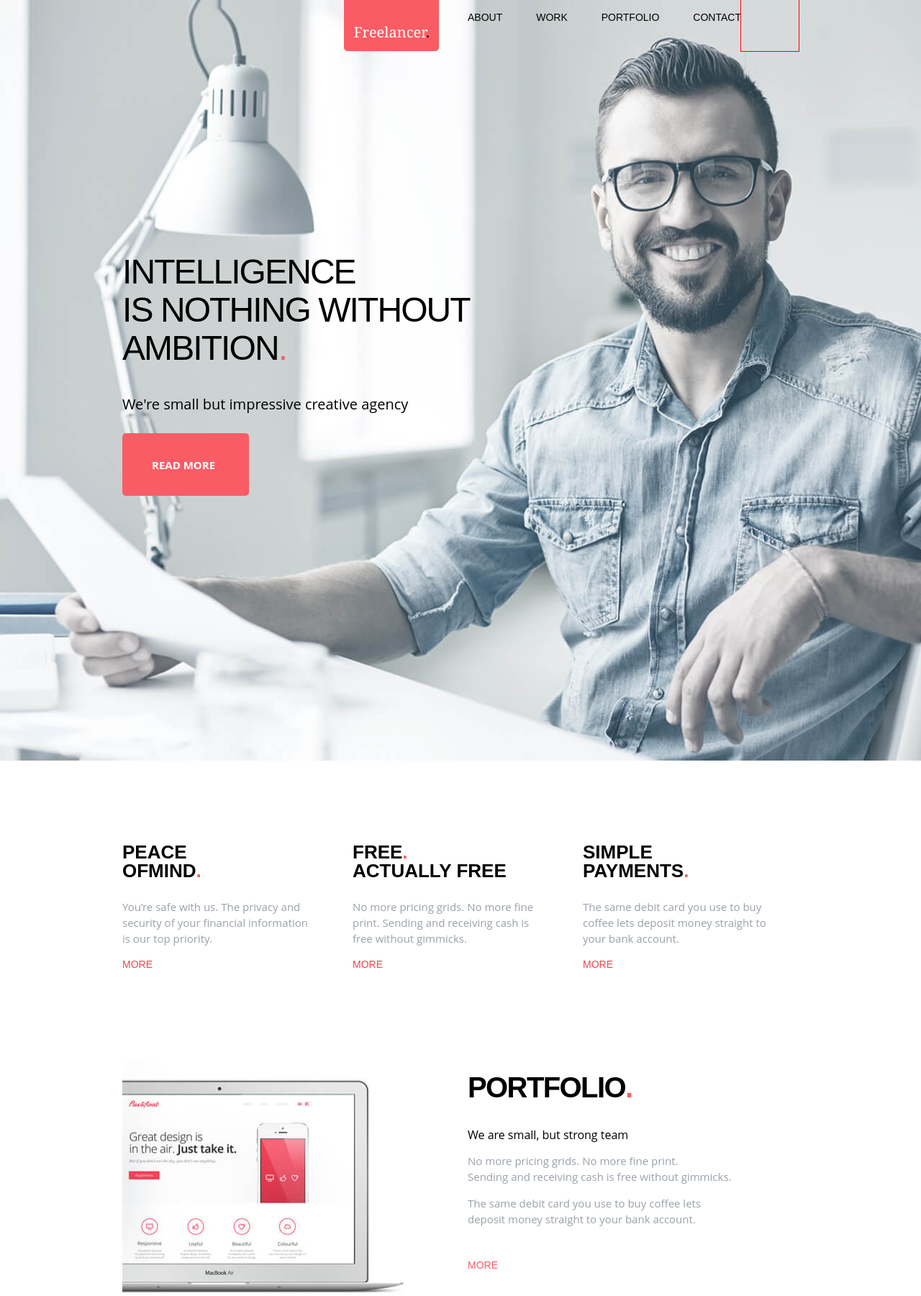
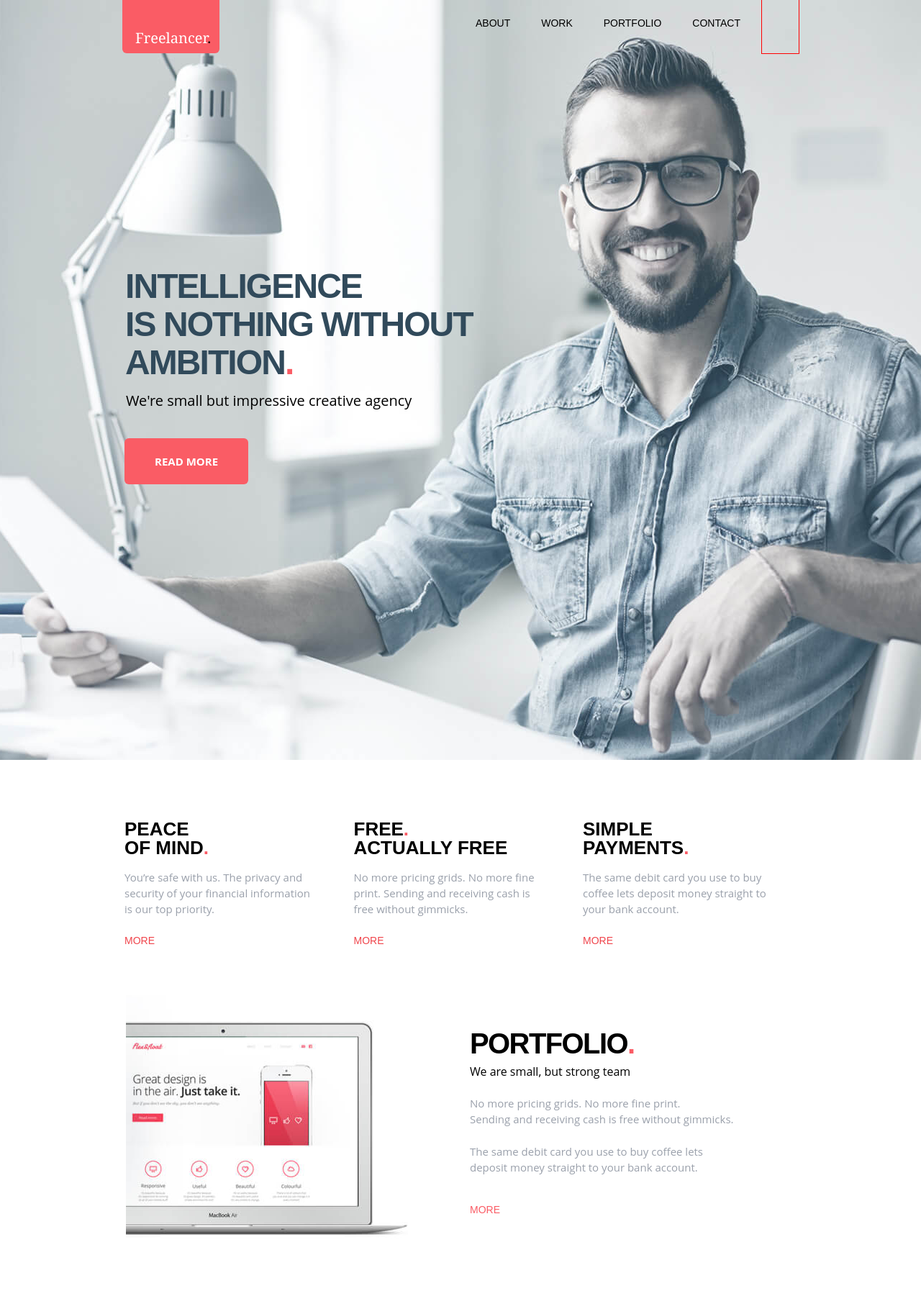
Before and after one commit to roman-ps/freelancer, a website: page index.html in a window 1280 px wide. Shown: the top 1801 px of the page at 72% size. Drawn offline with nearby package versions, Linux system fonts and the light colour scheme; files that its build step writes are made by us from their sources.

Commit message:
pixelperfect

```diff
--- a/index.html
+++ b/index.html
@@ -39,7 +39,7 @@
 
         <div class="about-container">
           <div class="about-item">
-            <h3 class="about-item__title">Peace<br> ofmind<span class="about-item__title-dot">.</span></h3>
+            <h3 class="about-item__title">Peace<br> of mind<span class="about-item__title-dot">.</span></h3>
             <p class="about-item__text">You’re safe with us. The privacy and security of your financial information is our top priority.</p>
             <a class="sbout-item__readmore" href="#">More</a>
           </div>
--- a/sass/blocks/about.scss
+++ b/sass/blocks/about.scss
@@ -1,5 +1,5 @@
 .about {
-  padding: 73px 0 125px 0;
+  padding: 57px 0 66px 0;
   font-family: $font-montserrat;
 }
 
@@ -10,10 +10,12 @@
 
 .about-item {
   width: 300px;
+  padding-left: 3px;
 }
 
 .about-item__title {
   width: 220px;
+  margin-bottom: 17px;
   font-size: 26px;
   font-weight: 700;
   line-height: 26px;
@@ -25,6 +27,7 @@
 }
 
 .about-item__text {
+  margin-bottom: 23px;
   width: 265px;
   font-family: $font-opensans;
   font-size: 15px;
--- a/sass/blocks/footer.scss
+++ b/sass/blocks/footer.scss
@@ -1,4 +1,5 @@
 .footer {
+  padding: 67px 0 0 0;
   display: flex;
   justify-content: space-between;
   font-family: $font-opensans;
@@ -8,6 +9,8 @@
 }
 
 .footer-social {
+  display: flex;
+  justify-content: space-between;
   width: 140px;
   font-size: 0;
   outline: red 1px solid;
--- a/sass/blocks/header.scss
+++ b/sass/blocks/header.scss
@@ -1,22 +1,24 @@
 .header {
   background: #ffffff url("../img/header-bg.jpg") no-repeat;
+  background-position: 50% 0;
+
   font-family: $font-montserrat;
 }
 
 .header-top {
   display: flex;
   justify-content: flex-end;
-  margin-bottom: 280px;
+  margin-bottom: 297px;
 }
 
 .header-logo {
+  margin: 0 auto 0 0;
   display: inline-block;
-  padding: 33px 13px 15px 14px;
-  border-radius: 0 0 5px 5px;
+  padding: 41px 12px 10px 18px;
+  border-radius: 0 0 6px 6px;
   background: #fa5c65;
   font-family: $font-domine;
   font-size: 20px;
-//  line-height: 64px;
   color: #ffffff;
 }
 
@@ -26,18 +28,20 @@
 
 .header-menu {
   display: flex;
-  width: 380px;
+  width: 398px;
   justify-content: space-between;
   list-style: none;
-//  font-size: 14px;
   font-weight: 400;
-//  line-height: 85px;
   text-transform: uppercase;
 }
 
 .header-menu__item {
-//  display: inline-block;
   font-size: 0;
+  padding-top: 8px;
+
+  &:last-child {
+    padding-right: 30px;
+  }
 }
 
 .header-menu__link {
@@ -45,7 +49,9 @@
 }
 
 .header-social {
-  width: 80px;
+  display: flex;
+  justify-content: space-between;
+  width: 51px;
   outline: red 1px solid;
   font-size: 0;
 }
@@ -55,11 +61,14 @@
 }
 
 .header-title {
-  width: 520px;
+  width: 530px;
+  margin-bottom: -13px;
+  padding-left: 4px;
   font-family: $font-montserrat;
   font-size: 48px;
-  font-weight: 400;
+  font-weight: 700;
   line-height: 53px;
+  color: #314a5b;
   letter-spacing: -.04em;
   text-transform: uppercase;
 }
@@ -69,6 +78,8 @@
 }
 
 .header-subtitle {
+  padding-left: 5px;
+  margin-bottom: 32px;
   font-size: 20px;
   font-weight: 400;
   line-height: 40px;
@@ -77,8 +88,9 @@
 .header-readmore {
   display: inline-block;
   margin-bottom: 383px;
-  padding: 20px 47px 19px 41px;
-  border-radius: 5px;
+  margin-left: 3px;
+  padding: 8px 42px 8px 42px;
+  border-radius: 6px;
   background: #fa5c65;
   color: #ffffff;
   font-size: 15px;
--- a/sass/blocks/portfolio.scss
+++ b/sass/blocks/portfolio.scss
@@ -1,16 +1,16 @@
 .portfolio {
   background: #ffffff url("../img/portfolio-bg.jpg") no-repeat;
-  background-position: 0 30%;
+  background-position: 1% 19%;
   font-family: $font-montserrat;
 }
 
 .portfolio-container {
   margin-left: 480px;
-  padding-top: 13px;
+  padding: 11px 0 0 3px;
 }
 
 .portfolio-title {
-  margin-top: 0;
+  margin-bottom: 6px;
   font-size: 40px;
   font-weight: 700;
   line-height: 46px;
@@ -23,12 +23,14 @@
 }
 
 .portfolio-subtitle {
+  margin-bottom: 23px;
   font-family: $font-opensans;
   font-size: 16px;
   line-height: 20px;
 }
 
 .portfolio-text {
+  margin-bottom: 23px;
   width: 370px;
   font-family: $font-opensans;
   font-size: 15px;
@@ -38,7 +40,7 @@
 
 .portfolio-readmore {
   display: inline-block;
-  margin: 28px 0 30px 0;
+  margin: 15px 0 30px 0;
   font-size: 14px;
   line-height: 20px;
   color: #fa5c65;
--- a/sass/blocks/team.scss
+++ b/sass/blocks/team.scss
@@ -1,9 +1,10 @@
 .team {
-  padding-top: 90px;
+  padding: 59px 0 0 0;
+  border-bottom: 1px #e6eaed solid;
 }
 
 .team-title {
-  margin-bottom: 17px;
+  margin-bottom: -2px;
   font-family: $font-montserrat;
   font-size: 32px;
   font-weight: 700;
@@ -17,7 +18,7 @@
 }
 
 .team-subtitle {
-  margin-bottom: 36px;
+  margin-bottom: 40px;
   font-family: $font-opensans;
   font-size: 16px;
   line-height: 20px;
@@ -27,7 +28,7 @@
 .team-container {
   display: flex;
   justify-content: space-between;
-  margin-bottom: 57px;
+  margin-bottom: 51px;
 }
 
 .team-item {
@@ -48,6 +49,8 @@
 }
 
 .team-name {
+  padding: 1px 0 0 8px;
+  margin-bottom: -13px;
   font-family: $font-montserrat;
   font-size: 22px;
   font-weight: 700;
@@ -58,16 +61,19 @@
 }
 
 .team-position {
+  margin-bottom: 9px;
+  padding-left: 10px;
   color: #f0454c;
 }
 
 .team-character {
+  padding-left: 9px;
   color: #9aa0ab;
 }
 
 .team-readmore {
   display: block;
-  width: 64px;
+  width: 60px;
   margin: 0 0 0 auto;
   font-family: $font-montserrat;
   font-size: 14px;
```
Also changed, not shown: package.json (+5 -2 lines).
